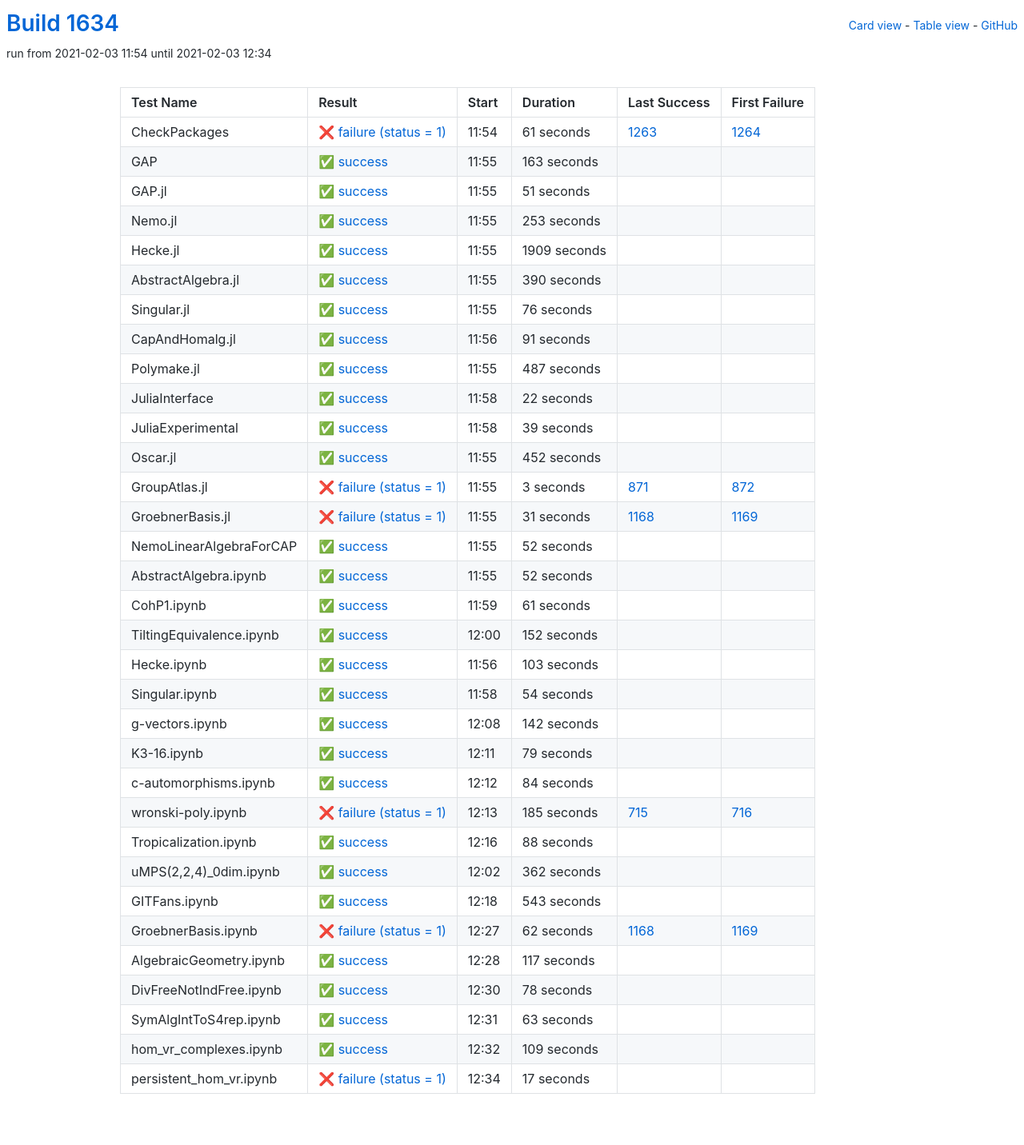
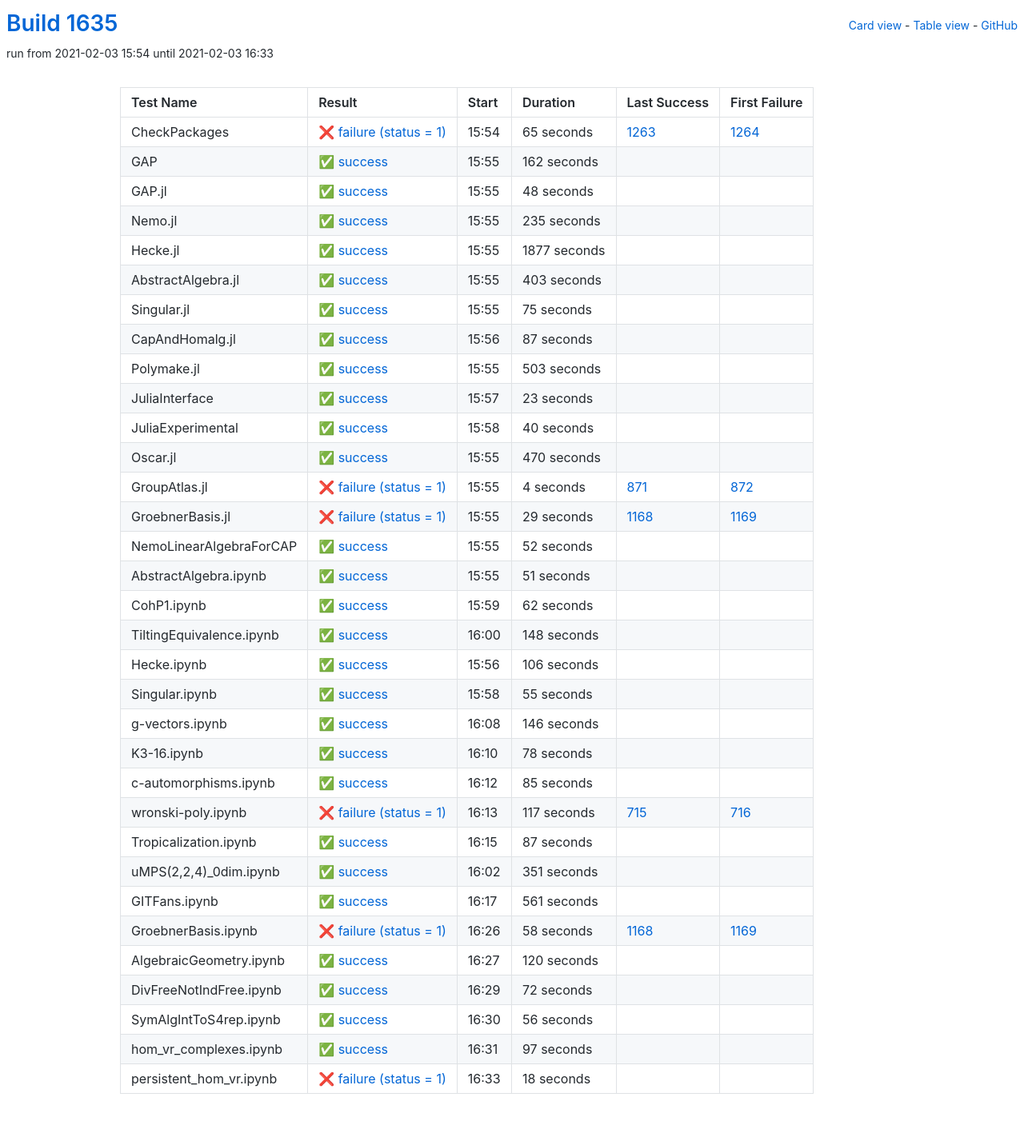
Before and after one commit to oscar-system/oscar-ci-status-stable, a Jekyll site: the page built from table.html, in a window 1280 px wide. Shown: the whole page at 80% size. Built offline with Jekyll 4.4.1, drawn with Linux system fonts in a browser that asks for light colours.

Commit message:
Build #1635

```diff
--- a/_data/ci.yml
+++ b/_data/ci.yml
@@ -1,6 +1,6 @@
 ---
-build: 1634
-build_url: https://oscarci.mathematik.uni-kl.de/job/oscar-stable/1634/
+build: 1635
+build_url: https://oscarci.mathematik.uni-kl.de/job/oscar-stable/1635/
 job: oscar-stable
 organization: oscar-system
 repo: oscar-ci-status-stable
@@ -8,176 +8,176 @@ repourl: https://github.com/oscar-system/oscar-ci-status-stable
 tests:
 - name: CheckPackages
   id: checkpackages
-  log: https://oscarci.mathematik.uni-kl.de/job/oscar-stable/1634/artifact/logs/build-1634/CheckPackages.log
-  start: 2021-02-03 11:54
+  log: https://oscarci.mathematik.uni-kl.de/job/oscar-stable/1635/artifact/logs/build-1635/CheckPackages.log
+  start: 2021-02-03 15:54
   success: false
   exitcode: 1
   status: failure
-  duration: 61
+  duration: 65
   last_success: 1263
   last_success_url: https://oscarci.mathematik.uni-kl.de/job/oscar-stable/1263/
   first_failure: 1264
   first_failure_url: https://oscarci.mathematik.uni-kl.de/job/oscar-stable/1264/
 - name: GAP
   id: gap
-  log: https://oscarci.mathematik.uni-kl.de/job/oscar-stable/1634/artifact/logs/build-1634/GAP.log
-  start: 2021-02-03 11:55
+  log: https://oscarci.mathematik.uni-kl.de/job/oscar-stable/1635/artifact/logs/build-1635/GAP.log
+  start: 2021-02-03 15:55
   success: true
   exitcode: 0
   status: success
-  duration: 163
+  duration: 162
   last_success: false
   last_success_url:
   first_failure: false
   first_failure_url:
 - name: GAP.jl
   id: gap-jl
-  log: https://oscarci.mathematik.uni-kl.de/job/oscar-stable/1634/artifact/logs/build-1634/GAP.jl.log
-  start: 2021-02-03 11:55
+  log: https://oscarci.mathematik.uni-kl.de/job/oscar-stable/1635/artifact/logs/build-1635/GAP.jl.log
+  start: 2021-02-03 15:55
   success: true
   exitcode: 0
   status: success
-  duration: 51
+  duration: 48
   last_success: false
   last_success_url:
   first_failure: false
   first_failure_url:
 - name: Nemo.jl
   id: nemo-jl
-  log: https://oscarci.mathematik.uni-kl.de/job/oscar-stable/1634/artifact/logs/build-1634/Nemo.jl.log
-  start: 2021-02-03 11:55
+  log: https://oscarci.mathematik.uni-kl.de/job/oscar-stable/1635/artifact/logs/build-1635/Nemo.jl.log
+  start: 2021-02-03 15:55
   success: true
   exitcode: 0
   status: success
-  duration: 253
+  duration: 235
   last_success: false
   last_success_url:
   first_failure: false
   first_failure_url:
 - name: Hecke.jl
   id: hecke-jl
-  log: https://oscarci.mathematik.uni-kl.de/job/oscar-stable/1634/artifact/logs/build-1634/Hecke.jl.log
-  start: 2021-02-03 11:55
+  log: https://oscarci.mathematik.uni-kl.de/job/oscar-stable/1635/artifact/logs/build-1635/Hecke.jl.log
+  start: 2021-02-03 15:55
   success: true
   exitcode: 0
   status: success
-  duration: 1909
+  duration: 1877
   last_success: false
   last_success_url:
   first_failure: false
   first_failure_url:
 - name: AbstractAlgebra.jl
   id: abstractalgebra-jl
-  log: https://oscarci.mathematik.uni-kl.de/job/oscar-stable/1634/artifact/logs/build-1634/AbstractAlgebra.jl.log
-  start: 2021-02-03 11:55
+  log: https://oscarci.mathematik.uni-kl.de/job/oscar-stable/1635/artifact/logs/build-1635/AbstractAlgebra.jl.log
+  start: 2021-02-03 15:55
   success: true
   exitcode: 0
   status: success
-  duration: 390
+  duration: 403
   last_success: false
   last_success_url:
   first_failure: false
   first_failure_url:
 - name: Singular.jl
   id: singular-jl
-  log: https://oscarci.mathematik.uni-kl.de/job/oscar-stable/1634/artifact/logs/build-1634/Singular.jl.log
-  start: 2021-02-03 11:55
+  log: https://oscarci.mathematik.uni-kl.de/job/oscar-stable/1635/artifact/logs/build-1635/Singular.jl.log
+  start: 2021-02-03 15:55
   success: true
   exitcode: 0
   status: success
-  duration: 76
+  duration: 75
   last_success: false
   last_success_url:
   first_failure: false
   first_failure_url:
 - name: CapAndHomalg.jl
   id: capandhomalg-jl
-  log: https://oscarci.mathematik.uni-kl.de/job/oscar-stable/1634/artifact/logs/build-1634/CapAndHomalg.jl.log
-  start: 2021-02-03 11:56
+  log: https://oscarci.mathematik.uni-kl.de/job/oscar-stable/1635/artifact/logs/build-1635/CapAndHomalg.jl.log
+  start: 2021-02-03 15:56
   success: true
   exitcode: 0
   status: success
-  duration: 91
+  duration: 87
   last_success: false
   last_success_url:
   first_failure: false
   first_failure_url:
 - name: Polymake.jl
   id: polymake-jl
-  log: https://oscarci.mathematik.uni-kl.de/job/oscar-stable/1634/artifact/logs/build-1634/Polymake.jl.log
-  start: 2021-02-03 11:55
+  log: https://oscarci.mathematik.uni-kl.de/job/oscar-stable/1635/artifact/logs/build-1635/Polymake.jl.log
+  start: 2021-02-03 15:55
   success: true
   exitcode: 0
   status: success
-  duration: 487
+  duration: 503
   last_success: false
   last_success_url:
   first_failure: false
   first_failure_url:
 - name: JuliaInterface
   id: juliainterface
-  log: https://oscarci.mathematik.uni-kl.de/job/oscar-stable/1634/artifact/logs/build-1634/JuliaInterface.log
-  start: 2021-02-03 11:58
+  log: https://oscarci.mathematik.uni-kl.de/job/oscar-stable/1635/artifact/logs/build-1635/JuliaInterface.log
+  start: 2021-02-03 15:57
   success: true
   exitcode: 0
   status: success
-  duration: 22
+  duration: 23
   last_success: false
   last_success_url:
   first_failure: false
   first_failure_url:
 - name: JuliaExperimental
   id: juliaexperimental
-  log: https://oscarci.mathematik.uni-kl.de/job/oscar-stable/1634/artifact/logs/build-1634/JuliaExperimental.log
-  start: 2021-02-03 11:58
+  log: https://oscarci.mathematik.uni-kl.de/job/oscar-stable/1635/artifact/logs/build-1635/JuliaExperimental.log
+  start: 2021-02-03 15:58
   success: true
   exitcode: 0
   status: success
-  duration: 39
+  duration: 40
   last_success: false
   last_success_url:
   first_failure: false
   first_failure_url:
 - name: Oscar.jl
   id: oscar-jl
-  log: https://oscarci.mathematik.uni-kl.de/job/oscar-stable/1634/artifact/logs/build-1634/Oscar.jl.log
-  start: 2021-02-03 11:55
+  log: https://oscarci.mathematik.uni-kl.de/job/oscar-stable/1635/artifact/logs/build-1635/Oscar.jl.log
+  start: 2021-02-03 15:55
   success: true
   exitcode: 0
   status: success
-  duration: 452
+  duration: 470
   last_success: false
   last_success_url:
   first_failure: false
   first_failure_url:
 - name: GroupAtlas.jl
   id: groupatlas-jl
-  log: https://oscarci.mathematik.uni-kl.de/job/oscar-stable/1634/artifact/logs/build-1634/GroupAtlas.jl.log
-  start: 2021-02-03 11:55
+  log: https://oscarci.mathematik.uni-kl.de/job/oscar-stable/1635/artifact/logs/build-1635/GroupAtlas.jl.log
+  start: 2021-02-03 15:55
   success: false
   exitcode: 1
   status: failure
-  duration: 3
+  duration: 4
   last_success: 871
   last_success_url: https://oscarci.mathematik.uni-kl.de/job/oscar-stable/871/
   first_failure: 872
   first_failure_url: https://oscarci.mathematik.uni-kl.de/job/oscar-stable/872/
 - name: GroebnerBasis.jl
   id: groebnerbasis-jl
-  log: https://oscarci.mathematik.uni-kl.de/job/oscar-stable/1634/artifact/logs/build-1634/GroebnerBasis.jl.log
-  start: 2021-02-03 11:55
+  log: https://oscarci.mathematik.uni-kl.de/job/oscar-stable/1635/artifact/logs/build-1635/GroebnerBasis.jl.log
+  start: 2021-02-03 15:55
   success: false
   exitcode: 1
   status: failure
-  duration: 31
+  duration: 29
   last_success: 1168
   last_success_url: https://oscarci.mathematik.uni-kl.de/job/oscar-stable/1168/
   first_failure: 1169
   first_failure_url: https://oscarci.mathematik.uni-kl.de/job/oscar-stable/1169/
 - name: NemoLinearAlgebraForCAP
   id: nemolinearalgebraforcap
-  log: https://oscarci.mathematik.uni-kl.de/job/oscar-stable/1634/artifact/logs/build-1634/NemoLinearAlgebraForCAP.log
-  start: 2021-02-03 11:55
+  log: https://oscarci.mathematik.uni-kl.de/job/oscar-stable/1635/artifact/logs/build-1635/NemoLinearAlgebraForCAP.log
+  start: 2021-02-03 15:55
   success: true
   exitcode: 0
   status: success
@@ -188,176 +188,80 @@ tests:
   first_failure_url:
 - name: AbstractAlgebra.ipynb
   id: abstractalgebra-ipynb
-  log: https://oscarci.mathematik.uni-kl.de/job/oscar-stable/1634/artifact/logs/build-1634/AbstractAlgebra.ipynb.log
-  start: 2021-02-03 11:55
+  log: https://oscarci.mathematik.uni-kl.de/job/oscar-stable/1635/artifact/logs/build-1635/AbstractAlgebra.ipynb.log
+  start: 2021-02-03 15:55
   success: true
   exitcode: 0
   status: success
-  duration: 52
+  duration: 51
   last_success: false
   last_success_url:
   first_failure: false
   first_failure_url:
 - name: CohP1.ipynb
   id: cohp1-ipynb
-  log: https://oscarci.mathematik.uni-kl.de/job/oscar-stable/1634/artifact/logs/build-1634/CohP1.ipynb.log
-  start: 2021-02-03 11:59
+  log: https://oscarci.mathematik.uni-kl.de/job/oscar-stable/1635/artifact/logs/build-1635/CohP1.ipynb.log
+  start: 2021-02-03 15:59
   success: true
   exitcode: 0
   status: success
-  duration: 61
+  duration: 62
   last_success: false
   last_success_url:
   first_failure: false
   first_failure_url:
 - name: TiltingEquivalence.ipynb
   id: tiltingequivalence-ipynb
-  log: https://oscarci.mathematik.uni-kl.de/job/oscar-stable/1634/artifact/logs/build-1634/TiltingEquivalence.ipynb.log
-  start: 2021-02-03 12:00
+  log: https://oscarci.mathematik.uni-kl.de/job/oscar-stable/1635/artifact/logs/build-1635/TiltingEquivalence.ipynb.log
+  start: 2021-02-03 16:00
   success: true
   exitcode: 0
   status: success
-  duration: 152
+  duration: 148
   last_success: false
   last_success_url:
   first_failure: false
   first_failure_url:
 - name: Hecke.ipynb
   id: hecke-ipynb
-  log: https://oscarci.mathematik.uni-kl.de/job/oscar-stable/1634/artifact/logs/build-1634/Hecke.ipynb.log
-  start: 2021-02-03 11:56
+  log: https://oscarci.mathematik.uni-kl.de/job/oscar-stable/1635/artifact/logs/build-1635/Hecke.ipynb.log
+  start: 2021-02-03 15:56
   success: true
   exitcode: 0
   status: success
-  duration: 103
+  duration: 106
   last_success: false
   last_success_url:
   first_failure: false
   first_failure_url:
 - name: Singular.ipynb
   id: singular-ipynb
-  log: https://oscarci.mathematik.uni-kl.de/job/oscar-stable/1634/artifact/logs/build-1634/Singular.ipynb.log
-  start: 2021-02-03 11:58
+  log: https://oscarci.mathematik.uni-kl.de/job/oscar-stable/1635/artifact/logs/build-1635/Singular.ipynb.log
+  start: 2021-02-03 15:58
   success: true
   exitcode: 0
   status: success
-  duration: 54
+  duration: 55
   last_success: false
   last_success_url:
   first_failure: false
   first_failure_url:
 - name: g-vectors.ipynb
   id: g-vectors-ipynb
-  log: https://oscarci.mathematik.uni-kl.de/job/oscar-stable/1634/artifact/logs/build-1634/g-vectors.ipynb.log
-  start: 2021-02-03 12:08
+  log: https://oscarci.mathematik.uni-kl.de/job/oscar-stable/1635/artifact/logs/build-1635/g-vectors.ipynb.log
+  start: 2021-02-03 16:08
   success: true
   exitcode: 0
   status: success
-  duration: 142
+  duration: 146
   last_success: false
   last_success_url:
   first_failure: false
   first_failure_url:
 - name: K3-16.ipynb
   id: k3-16-ipynb
-  log: https://oscarci.mathematik.uni-kl.de/job/oscar-stable/1634/artifact/logs/build-1634/K3-16.ipynb.log
-  start: 2021-02-03 12:11
-  success: true
-  exitcode: 0
-  status: success
-  duration: 79
-  last_success: false
-  last_success_url:
-  first_failure: false
-  first_failure_url:
-- name: c-automorphisms.ipynb
-  id: c-automorphisms-ipynb
-  log: https://oscarci.mathematik.uni-kl.de/job/oscar-stable/1634/artifact/logs/build-1634/c-automorphisms.ipynb.log
-  start: 2021-02-03 12:12
-  success: true
-  exitcode: 0
-  status: success
-  duration: 84
-  last_success: false
-  last_success_url:
-  first_failure: false
-  first_failure_url:
-- name: wronski-poly.ipynb
-  id: wronski-poly-ipynb
-  log: https://oscarci.mathematik.uni-kl.de/job/oscar-stable/1634/artifact/logs/build-1634/wronski-poly.ipynb.log
-  start: 2021-02-03 12:13
-  success: false
-  exitcode: 1
-  status: failure
-  duration: 185
-  last_success: 715
-  last_success_url: https://oscarci.mathematik.uni-kl.de/job/oscar-stable/715/
-  first_failure: 716
-  first_failure_url: https://oscarci.mathematik.uni-kl.de/job/oscar-stable/716/
-- name: Tropicalization.ipynb
-  id: tropicalization-ipynb
-  log: https://oscarci.mathematik.uni-kl.de/job/oscar-stable/1634/artifact/logs/build-1634/Tropicalization.ipynb.log
-  start: 2021-02-03 12:16
-  success: true
-  exitcode: 0
-  status: success
-  duration: 88
-  last_success: false
-  last_success_url:
-  first_failure: false
-  first_failure_url:
-- name: uMPS(2,2,4)_0dim.ipynb
-  id: umps-2-2-4-0dim-ipynb
-  log: https://oscarci.mathematik.uni-kl.de/job/oscar-stable/1634/artifact/logs/build-1634/uMPS-2-2-4-_0dim.ipynb.log
-  start: 2021-02-03 12:02
-  success: true
-  exitcode: 0
-  status: success
-  duration: 362
-  last_success: false
-  last_success_url:
-  first_failure: false
-  first_failure_url:
-- name: GITFans.ipynb
-  id: gitfans-ipynb
-  log: https://oscarci.mathematik.uni-kl.de/job/oscar-stable/1634/artifact/logs/build-1634/GITFans.ipynb.log
-  start: 2021-02-03 12:18
-  success: true
-  exitcode: 0
-  status: success
-  duration: 543
-  last_success: false
-  last_success_url:
-  first_failure: false
-  first_failure_url:
-- name: GroebnerBasis.ipynb
-  id: groebnerbasis-ipynb
-  log: https://oscarci.mathematik.uni-kl.de/job/oscar-stable/1634/artifact/logs/build-1634/GroebnerBasis.ipynb.log
-  start: 2021-02-03 12:27
-  success: false
-  exitcode: 1
-  status: failure
-  duration: 62
-  last_success: 1168
-  last_success_url: https://oscarci.mathematik.uni-kl.de/job/oscar-stable/1168/
-  first_failure: 1169
-  first_failure_url: https://oscarci.mathematik.uni-kl.de/job/oscar-stable/1169/
-- name: AlgebraicGeometry.ipynb
-  id: algebraicgeometry-ipynb
-  log: https://oscarci.mathematik.uni-kl.de/job/oscar-stable/1634/artifact/logs/build-1634/AlgebraicGeometry.ipynb.log
-  start: 2021-02-03 12:28
-  success: true
-  exitcode: 0
-  status: success
-  duration: 117
-  last_success: false
-  last_success_url:
-  first_failure: false
-  first_failure_url:
-- name: DivFreeNotIndFree.ipynb
-  id: divfreenotindfree-ipynb
-  log: https://oscarci.mathematik.uni-kl.de/job/oscar-stable/1634/artifact/logs/build-1634/DivFreeNotIndFree.ipynb.log
-  start: 2021-02-03 12:30
+  log: https://oscarci.mathematik.uni-kl.de/job/oscar-stable/1635/artifact/logs/build-1635/K3-16.ipynb.log
+  start: 2021-02-03 16:10
   success: true
   exitcode: 0
   status: success
@@ -366,38 +270,134 @@ tests:
   last_success_url:
   first_failure: false
   first_failure_url:
-- name: SymAlgIntToS4rep.ipynb
-  id: symalginttos4rep-ipynb
-  log: https://oscarci.mathematik.uni-kl.de/job/oscar-stable/1634/artifact/logs/build-1634/SymAlgIntToS4rep.ipynb.log
-  start: 2021-02-03 12:31
+- name: c-automorphisms.ipynb
+  id: c-automorphisms-ipynb
+  log: https://oscarci.mathematik.uni-kl.de/job/oscar-stable/1635/artifact/logs/build-1635/c-automorphisms.ipynb.log
+  start: 2021-02-03 16:12
   success: true
   exitcode: 0
   status: success
-  duration: 63
+  duration: 85
+  last_success: false
+  last_success_url:
+  first_failure: false
+  first_failure_url:
+- name: wronski-poly.ipynb
+  id: wronski-poly-ipynb
+  log: https://oscarci.mathematik.uni-kl.de/job/oscar-stable/1635/artifact/logs/build-1635/wronski-poly.ipynb.log
+  start: 2021-02-03 16:13
+  success: false
+  exitcode: 1
+  status: failure
+  duration: 117
+  last_success: 715
+  last_success_url: https://oscarci.mathematik.uni-kl.de/job/oscar-stable/715/
+  first_failure: 716
+  first_failure_url: https://oscarci.mathematik.uni-kl.de/job/oscar-stable/716/
+- name: Tropicalization.ipynb
+  id: tropicalization-ipynb
+  log: https://oscarci.mathematik.uni-kl.de/job/oscar-stable/1635/artifact/logs/build-1635/Tropicalization.ipynb.log
+  start: 2021-02-03 16:15
+  success: true
+  exitcode: 0
+  status: success
+  duration: 87
+  last_success: false
+  last_success_url:
+  first_failure: false
+  first_failure_url:
+- name: uMPS(2,2,4)_0dim.ipynb
+  id: umps-2-2-4-0dim-ipynb
+  log: https://oscarci.mathematik.uni-kl.de/job/oscar-stable/1635/artifact/logs/build-1635/uMPS-2-2-4-_0dim.ipynb.log
+  start: 2021-02-03 16:02
+  success: true
+  exitcode: 0
+  status: success
+  duration: 351
+  last_success: false
+  last_success_url:
+  first_failure: false
+  first_failure_url:
+- name: GITFans.ipynb
+  id: gitfans-ipynb
+  log: https://oscarci.mathematik.uni-kl.de/job/oscar-stable/1635/artifact/logs/build-1635/GITFans.ipynb.log
+  start: 2021-02-03 16:17
+  success: true
+  exitcode: 0
+  status: success
+  duration: 561
+  last_success: false
+  last_success_url:
+  first_failure: false
+  first_failure_url:
+- name: GroebnerBasis.ipynb
+  id: groebnerbasis-ipynb
+  log: https://oscarci.mathematik.uni-kl.de/job/oscar-stable/1635/artifact/logs/build-1635/GroebnerBasis.ipynb.log
+  start: 2021-02-03 16:26
+  success: false
+  exitcode: 1
+  status: failure
+  duration: 58
+  last_success: 1168
+  last_success_url: https://oscarci.mathematik.uni-kl.de/job/oscar-stable/1168/
+  first_failure: 1169
+  first_failure_url: https://oscarci.mathematik.uni-kl.de/job/oscar-stable/1169/
+- name: AlgebraicGeometry.ipynb
+  id: algebraicgeometry-ipynb
+  log: https://oscarci.mathematik.uni-kl.de/job/oscar-stable/1635/artifact/logs/build-1635/AlgebraicGeometry.ipynb.log
+  start: 2021-02-03 16:27
+  success: true
+  exitcode: 0
+  status: success
+  duration: 120
+  last_success: false
+  last_success_url:
+  first_failure: false
+  first_failure_url:
+- name: DivFreeNotIndFree.ipynb
+  id: divfreenotindfree-ipynb
+  log: https://oscarci.mathematik.uni-kl.de/job/oscar-stable/1635/artifact/logs/build-1635/DivFreeNotIndFree.ipynb.log
+  start: 2021-02-03 16:29
+  success: true
+  exitcode: 0
+  status: success
+  duration: 72
+  last_success: false
+  last_success_url:
+  first_failure: false
+  first_failure_url:
+- name: SymAlgIntToS4rep.ipynb
+  id: symalginttos4rep-ipynb
+  log: https://oscarci.mathematik.uni-kl.de/job/oscar-stable/1635/artifact/logs/build-1635/SymAlgIntToS4rep.ipynb.log
+  start: 2021-02-03 16:30
+  success: true
+  exitcode: 0
+  status: success
+  duration: 56
   last_success: false
   last_success_url:
   first_failure: false
   first_failure_url:
 - name: hom_vr_complexes.ipynb
   id: hom-vr-complexes-ipynb
-  log: https://oscarci.mathematik.uni-kl.de/job/oscar-stable/1634/artifact/logs/build-1634/hom_vr_complexes.ipynb.log
-  start: 2021-02-03 12:32
+  log: https://oscarci.mathematik.uni-kl.de/job/oscar-stable/1635/artifact/logs/build-1635/hom_vr_complexes.ipynb.log
+  start: 2021-02-03 16:31
   success: true
   exitcode: 0
   status: success
-  duration: 109
+  duration: 97
   last_success: false
   last_success_url:
   first_failure: false
   first_failure_url:
 - name: persistent_hom_vr.ipynb
   id: persistent-hom-vr-ipynb
-  log: https://oscarci.mathematik.uni-kl.de/job/oscar-stable/1634/artifact/logs/build-1634/persistent_hom_vr.ipynb.log
-  start: 2021-02-03 12:34
+  log: https://oscarci.mathematik.uni-kl.de/job/oscar-stable/1635/artifact/logs/build-1635/persistent_hom_vr.ipynb.log
+  start: 2021-02-03 16:33
   success: false
   exitcode: 1
   status: failure
-  duration: 17
+  duration: 18
   last_success: false
   last_success_url:
   first_failure: false
```
Also changed, not shown: README.md.
